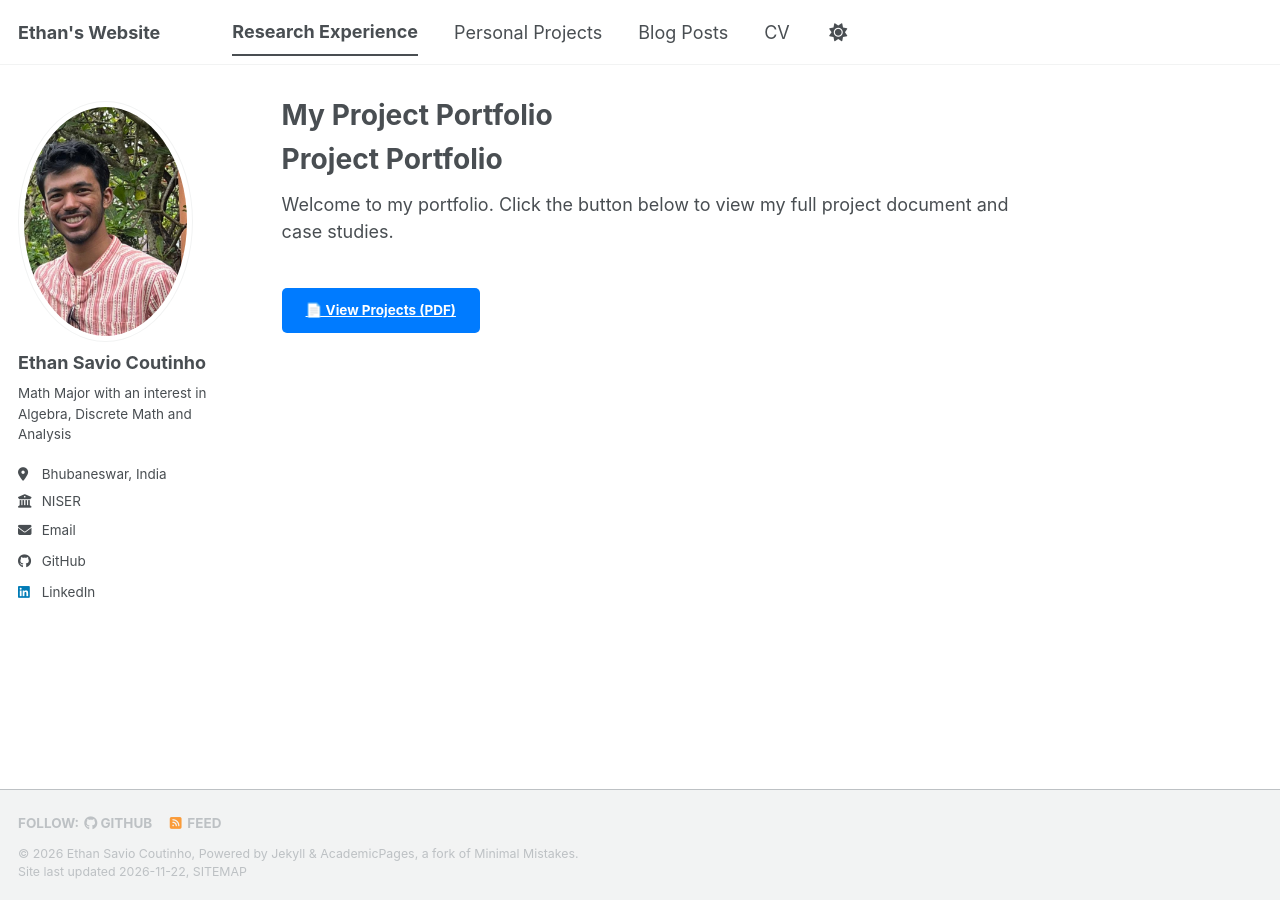
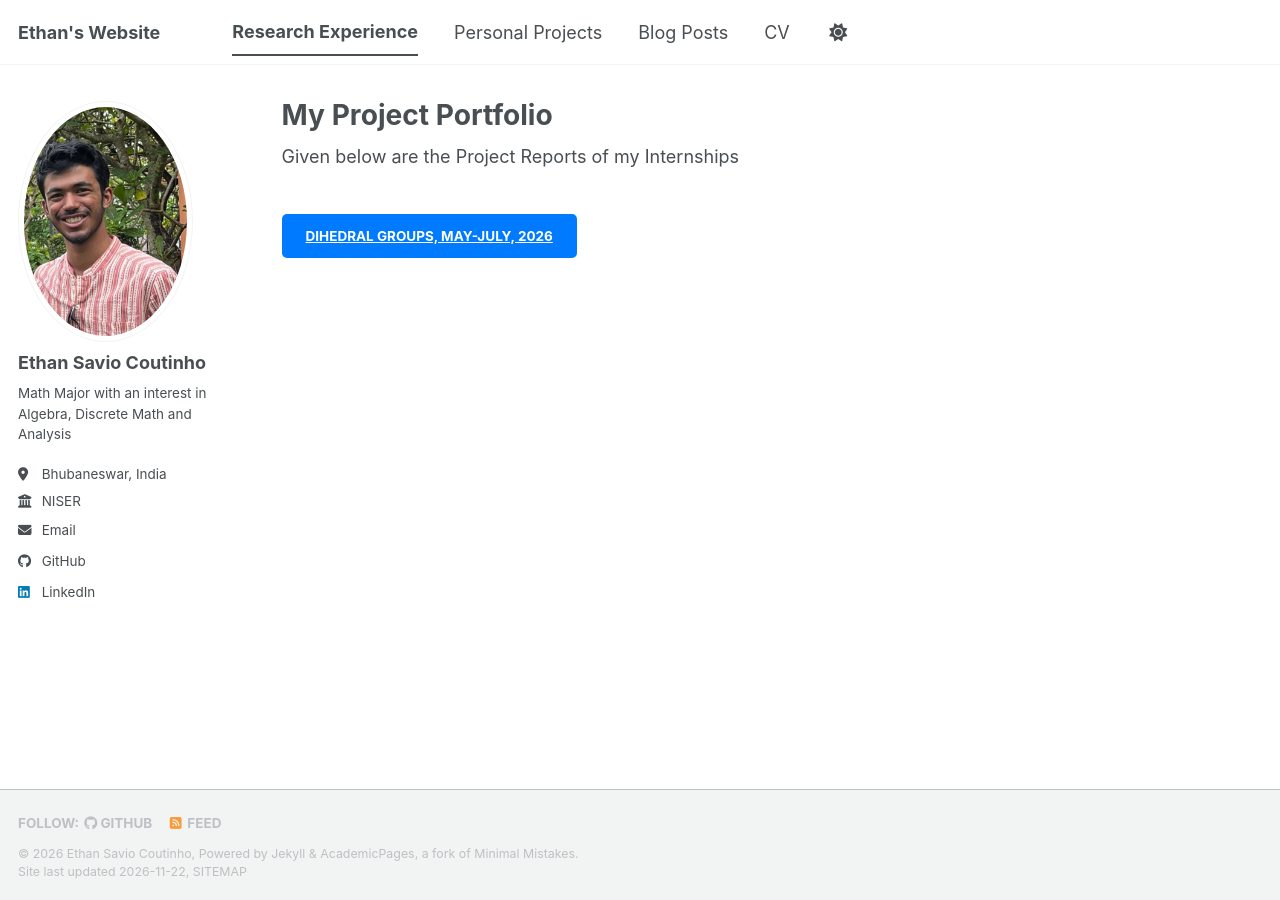
Before and after one commit to etn007/etn_website, a Jekyll site: the page built from _pages/rexperience.html, in a window 1280 px wide. Built offline with Jekyll 4.4.1, drawn with Linux system fonts in a browser that asks for light colours; a style sheet for code colours, icons or effects is not loaded.

Commit message:
Modify project portfolio content and link
Updated the project portfolio page to include specific internship project reports.

```diff
--- a/_pages/rexperience.html
+++ b/_pages/rexperience.html
@@ -4,11 +4,11 @@ title: My Project Portfolio
 permalink: /rexperience/
 ---
 
-<h1>Project Portfolio</h1>
-<p>Welcome to my portfolio. Click the button below to view my full project document and case studies.</p>
+
+<p>Given below are the Project Reports of my Internships</p>
 
 <!-- Link to your actual PDF file -->
-<a href="/path/to/your-portfolio.pdf" target="_blank" class="btn">📄 View Projects (PDF)</a>
+<a href="/path/to/your-portfolio.pdf" target="_blank" class="btn">DIHEDRAL GROUPS, MAY-JULY, 2026</a>
 
 <style>
     .btn {
```
